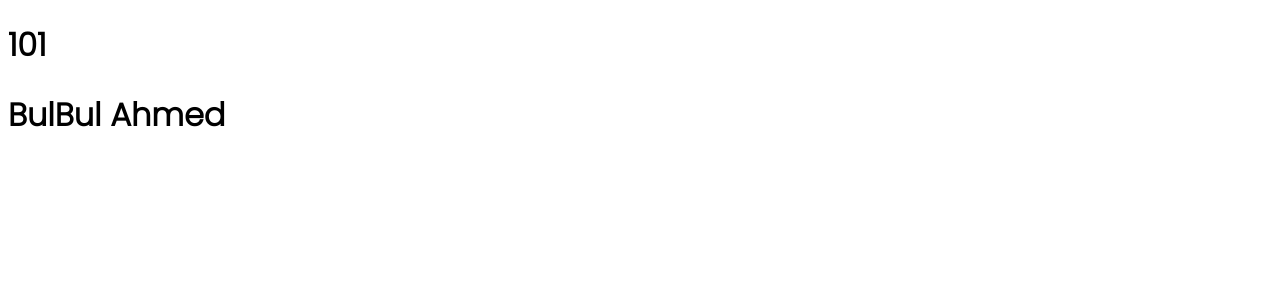
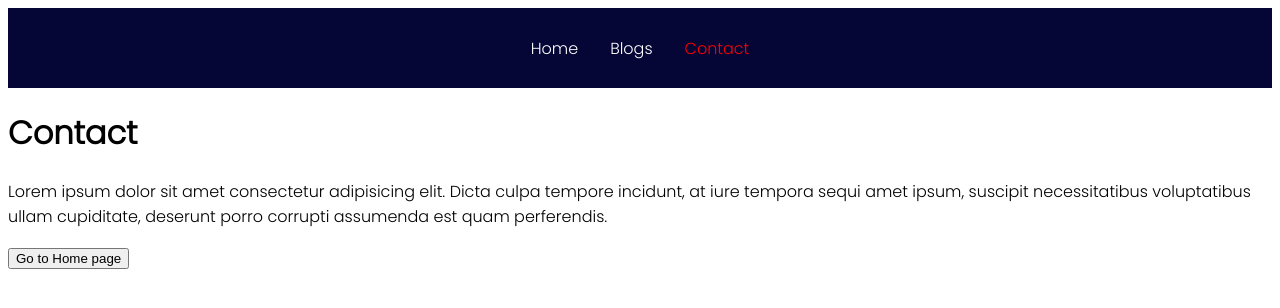
Before and after one commit to Bulbulahmed10/react-practice-anisul-islam-sir, a React (Create React App) app: page /contact in a window 1280 px wide. Shown: the top 308 px of the page. Built offline with nearby package versions, Linux system fonts and the light colour scheme.

Commit message:
practice react routing

```diff
--- a/package.json
+++ b/package.json
@@ -11,6 +11,7 @@
     "react-bootstrap": "^2.5.0",
     "react-dom": "^18.2.0",
     "react-icons": "^4.4.0",
+    "react-router-dom": "^6.4.1",
     "react-scripts": "5.0.1",
     "uuid": "^9.0.0",
     "web-vitals": "^2.1.4"
--- /dev/null
+++ b/src/App.css
@@ -0,0 +1,23 @@
+nav{
+  height: 10vh;
+  background-color: rgb(5, 5, 54);
+  display: flex;
+  align-items: center;
+  justify-content: center;
+}
+
+.navLink{
+  color: white;
+  margin: 1rem;
+  text-decoration: none;
+  transition: all .3s;
+}
+
+.navLink:hover{
+  color: orange;
+}
+
+nav .active{
+
+  color: red;
+}
--- a/src/App.js
+++ b/src/App.js
@@ -1,5 +1,7 @@
 import React from "react";
+import {BrowserRouter, Routes, Route} from "react-router-dom"
 
+import style from "./App.css"
 
 // import Card from "./components/Product-card";
 // import Products from "./products.json";
@@ -22,7 +24,15 @@ import React from "react";
 // import UseRefHook from "./components/Hooks/UseRef/useRef";
 // import UseReducer from "./components/Hooks/UseReducer/useReducer";
 // import Component1 from "./components/Hooks/useContext/Component1";
-import Users from "./components/PropTypes/Users";
+// import Users from "./components/PropTypes/Users";
+
+//! page( practice routing)
+import Home from "./pages/Home";
+import Blog from "./pages/Blog";
+import Contact from "./pages/Contact";
+import Error from "./pages/Error";
+import Navbar from "./components/Navbar/Navbar";
+
 
 
 function App() {
@@ -98,7 +108,21 @@ function App() {
       {/* <UseRefHook /> */}
       {/* <UseReducer /> */}
       {/* <Component1 /> */}
-      <Users />
+      {/* <Users /> */}
+
+      {/* //! React Routing */}
+
+      <BrowserRouter>
+        <Navbar />
+        <Routes >
+          <Route path="/" element={<Home />} />
+          <Route path="/blogs" element={<Blog /> } />
+          <Route path="/contact" element={<Contact/>} />
+          <Route path="*" element={<Error />} />
+        </Routes>
+
+      </BrowserRouter>
+
     </div>
   );
 }
--- /dev/null
+++ b/src/components/Navbar/Navbar.jsx
@@ -0,0 +1,13 @@
+import React from 'react'
+import {Link, NavLink} from "react-router-dom"
+const Navbar = () => {
+  return (
+    <nav>
+      <NavLink to="/" className='navLink'>Home</NavLink>
+      <NavLink to="/blogs" className='navLink'>Blogs</NavLink>
+      <NavLink to="/contact" className='navLink'>Contact</NavLink>
+    </nav>
+  )
+}
+
+export default Navbar
--- /dev/null
+++ b/src/pages/Blog.jsx
@@ -0,0 +1,12 @@
+import React from 'react'
+
+const Blog = () => {
+  return (
+    <div>
+      <h1>Blog</h1>
+      <p>Lorem ipsum dolor sit amet consectetur adipisicing elit. Atque odio pariatur a nobis rem autem hic soluta consequuntur doloremque delectus ipsam odit vitae commodi quisquam, iure vel magni repellendus veniam? Suscipit ducimus illum tempore molestias laborum deserunt quibusdam, maiores sit.</p>
+    </div>
+  )
+}
+
+export default Blog
--- /dev/null
+++ b/src/pages/Contact.jsx
@@ -0,0 +1,20 @@
+import React from 'react'
+import {useNavigate} from "react-router-dom"
+
+const Contact = () => {
+
+  const navigate = useNavigate()
+  return (
+    <div>
+      <h1>Contact</h1>
+      <p>Lorem ipsum dolor sit amet consectetur adipisicing elit. Dicta culpa tempore incidunt, at iure tempora sequi amet ipsum, suscipit necessitatibus voluptatibus ullam cupiditate, deserunt porro corrupti assumenda est quam perferendis.
+
+      </p>
+      <button onClick={() =>{
+        navigate("/")
+      }}>Go to Home page</button>
+    </div>
+  )
+}
+
+export default Contact
--- /dev/null
+++ b/src/pages/Error.jsx
@@ -0,0 +1,11 @@
+import React from 'react'
+
+const Error = () => {
+  return (
+    <div>
+      <h1>404 Page Not Found</h1>
+    </div>
+  )
+}
+
+export default Error
--- /dev/null
+++ b/src/pages/Home.jsx
@@ -0,0 +1,12 @@
+import React from 'react'
+
+const Home = () => {
+  return (
+    <div>
+      <h1>Home</h1>
+      <p>Lorem, ipsum dolor sit amet consectetur adipisicing elit. Itaque quas ipsa expedita accusantium, quis sunt laboriosam voluptas possimus ex consequuntur blanditiis cumque illo ea unde odit vitae reprehenderit ipsum! Voluptas.</p>
+    </div>
+  )
+}
+
+export default Home
```
Also changed, not shown: 1 other file (tests, documents, lock files or other folders).
